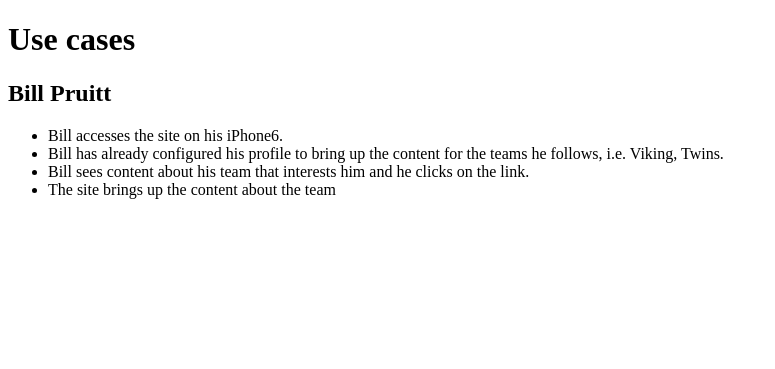
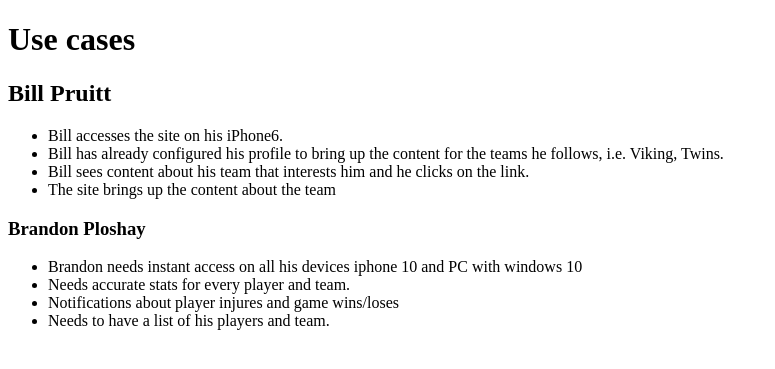
Before and after one commit to chrispaul3625/sprots, a PHP site: page /use-cases.php in a window 1280 px wide. Shown: the top 369 px of the page, without its empty margins (0-775 px from the left). Run offline with PHP 8.4, Linux system fonts and the light colour scheme.

Commit message:
replaceed fidge with brandon and put in use case

```diff
--- a/public_html/epic/use-cases.php
+++ b/public_html/epic/use-cases.php
@@ -13,6 +13,13 @@
 						<li>Bill sees content about his team that interests him and he clicks on the link.</li>
 						<li>The site brings up the content about the team</li>
 					</ul>
+		<h3> Brandon Ploshay </h3>
+		<ul>
+			<li>Brandon needs instant  access on all his devices iphone 10 and PC with windows 10 </li>
+			<li>Needs accurate stats for every player and team.</li>
+			<li>Notifications about player injures and game wins/loses </li>
+			<li>Needs to have a list of his players and team.</li>
+		</ul>
 	</body>
 
 </html>
```
